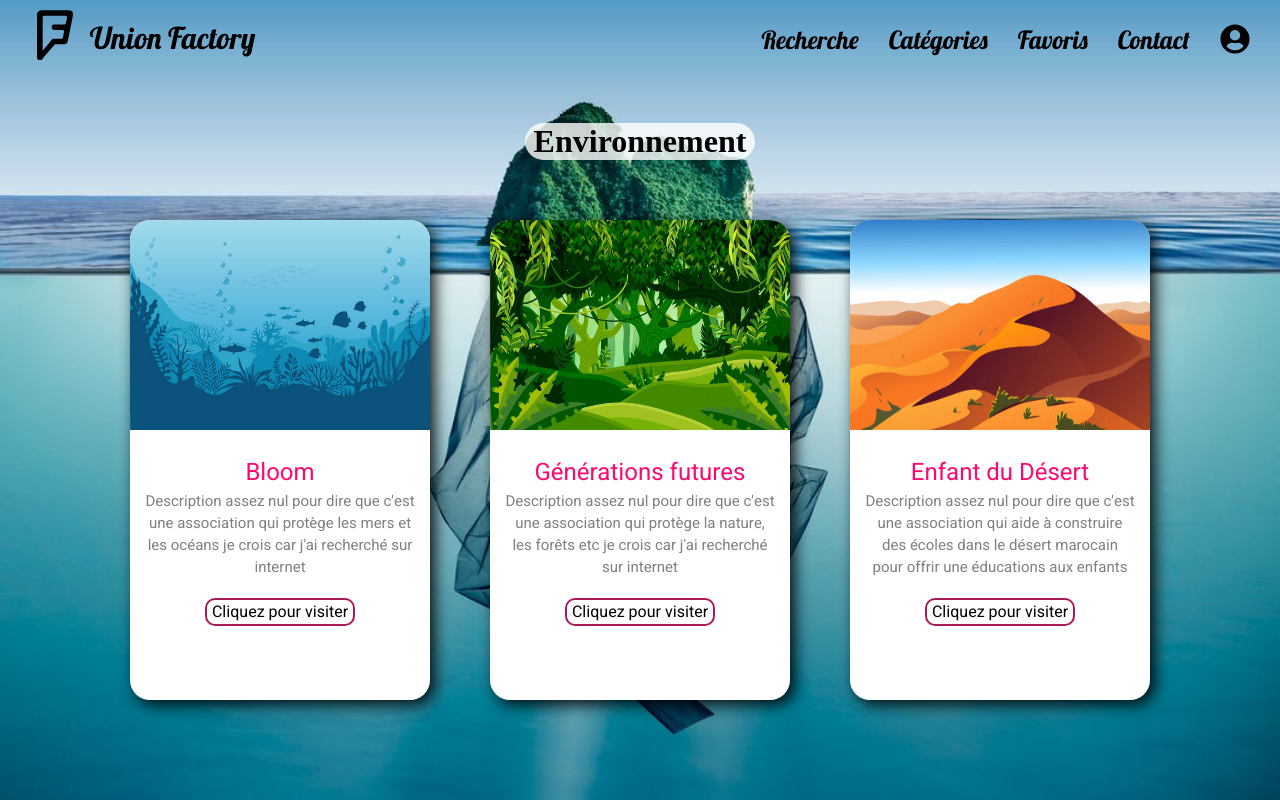
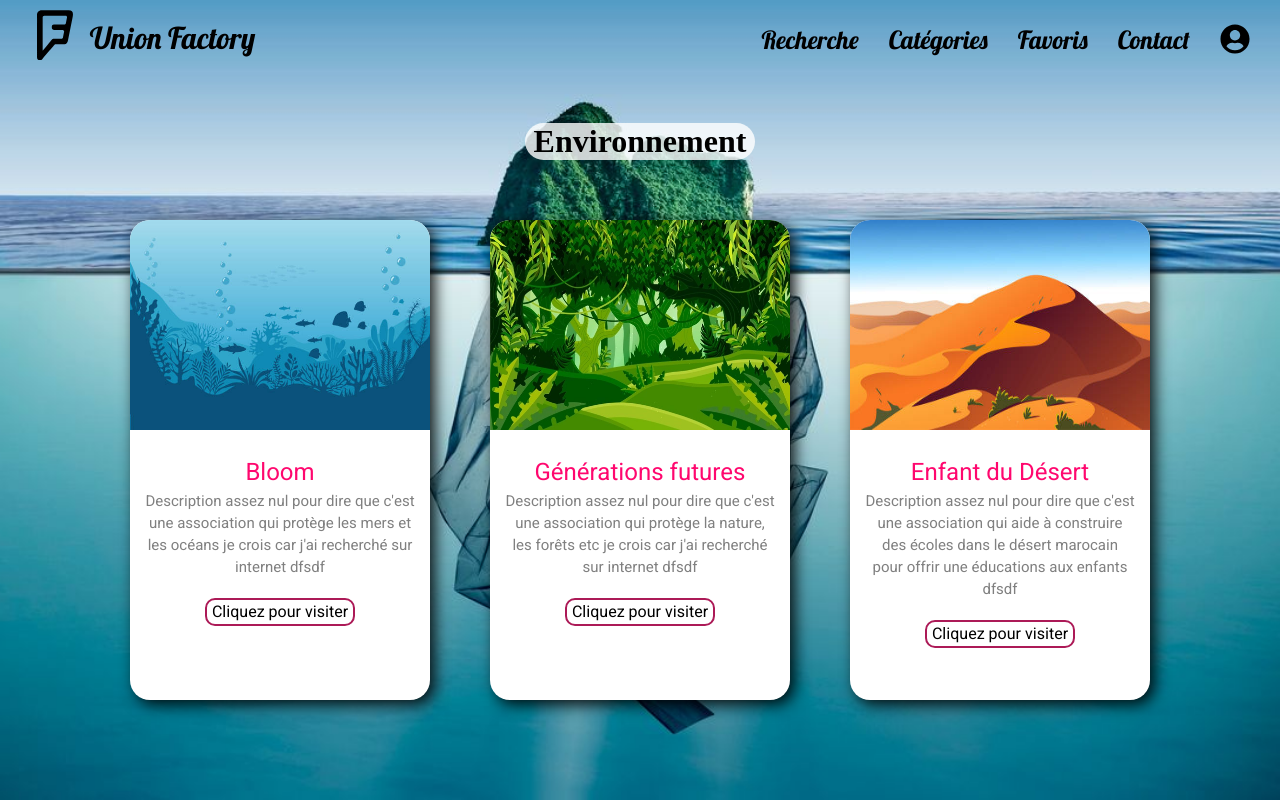
Before and after one commit to TheoLandemaine/Union_Factory, a React (Create React App) app in the folder union_factory/: page /environnement in a window 1280 px wide. Built offline with nearby package versions, Linux system fonts and the light colour scheme.

Commit message:
✏️ - Add className

```diff
--- a/union_factory/src/components/CardsGen.js
+++ b/union_factory/src/components/CardsGen.js
@@ -9,7 +9,7 @@ class CardsGen extends React.Component {
         </div>
         <div className="card-text">
           <span className="association">{this.props.card.title}</span>
-          <p>{this.props.card.text}</p>
+          <p className={this.props.card.categorie} >{this.props.card.text} dfsdf</p>
           <a className="inc button" href={this.props.card.link} target="_blank">
             Cliquez pour visiter
           </a>
```
